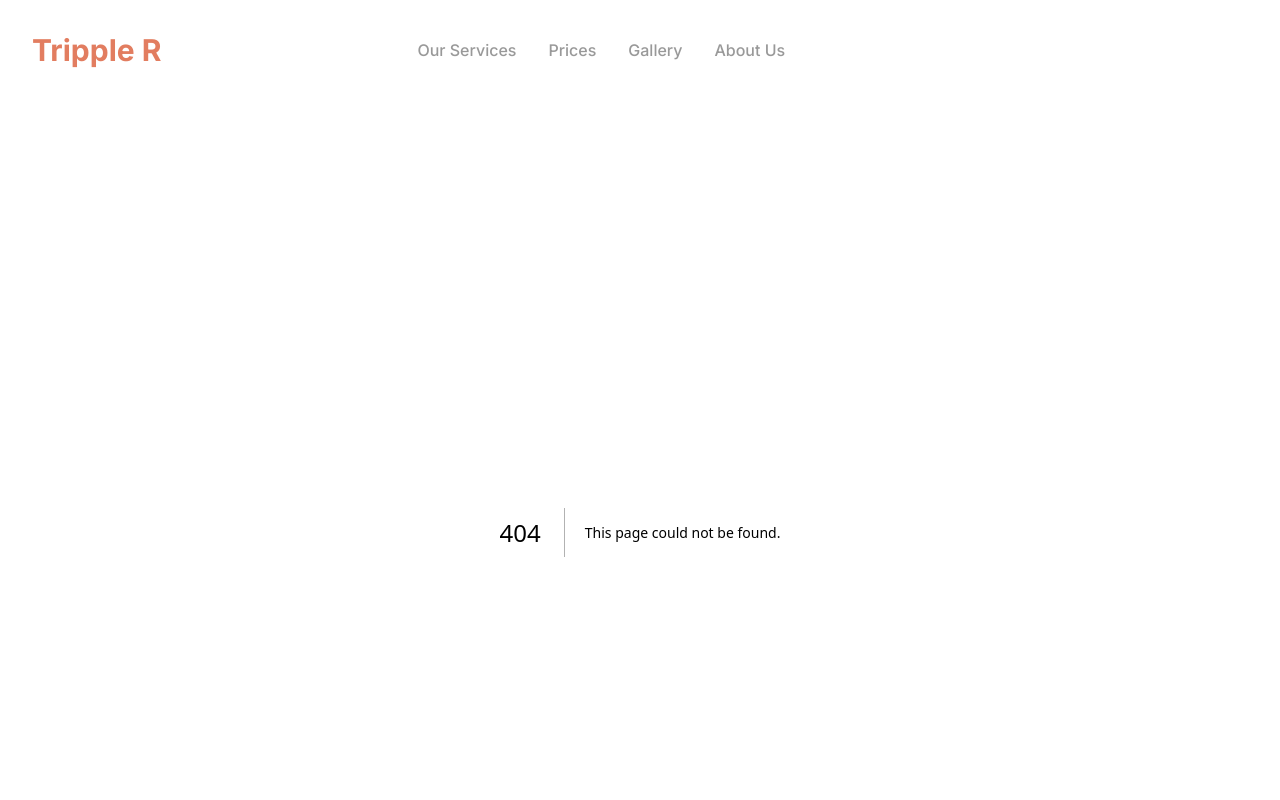
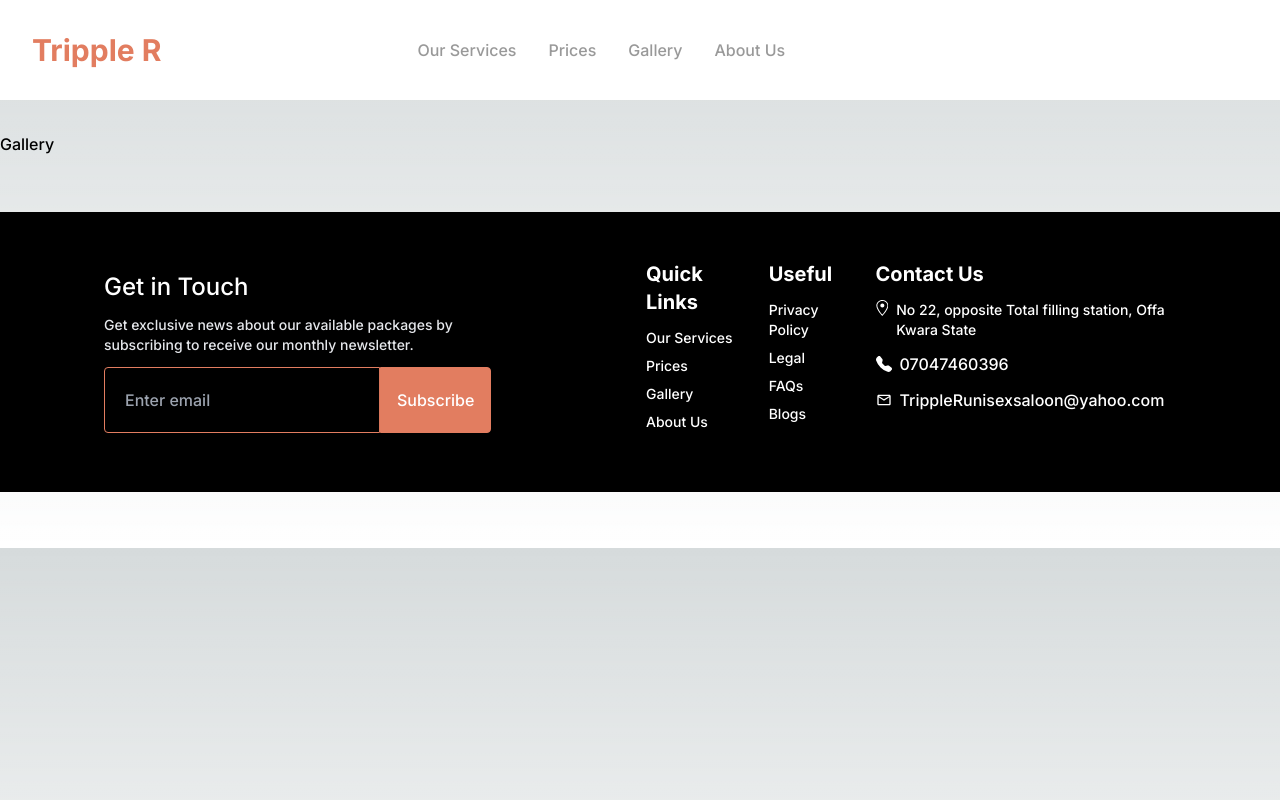
Before and after one commit to iamclement1/tripple-r, a Next.js app: page /gallery in a window 1280 px wide. Before the commit this address had no page. Shown: the top 800 px of the page. Built offline with nearby package versions, Linux system fonts and the light colour scheme.

Commit message:
'feats: project pages'

```diff
--- /dev/null
+++ b/src/pages/gallery.jsx
@@ -0,0 +1,9 @@
+import React from 'react'
+
+const Gallery = ({children}) => {
+    return (
+        <div>Gallery</div>
+    )
+}
+
+export default Gallery
```
